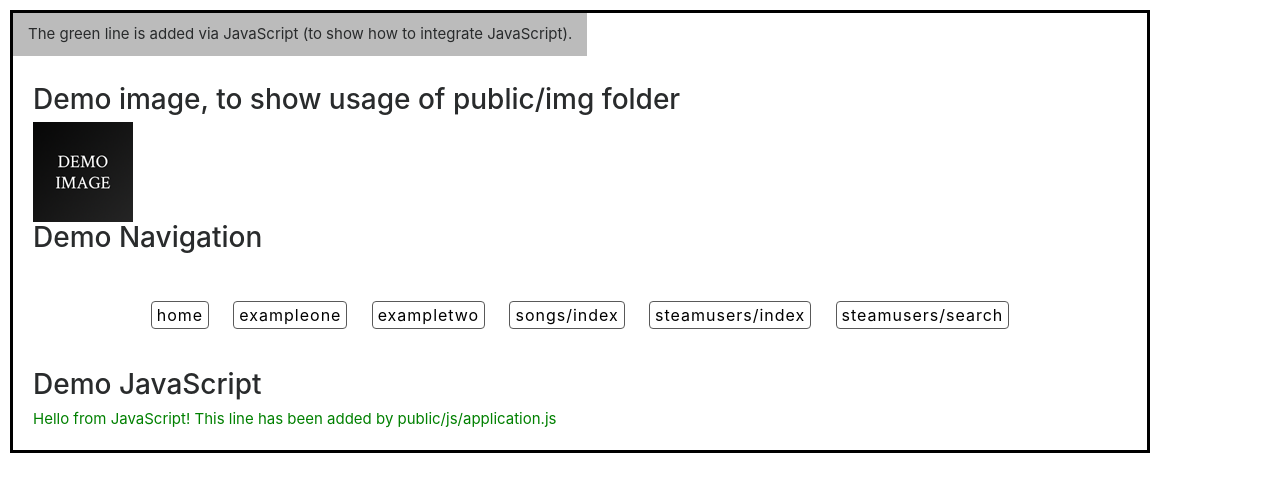
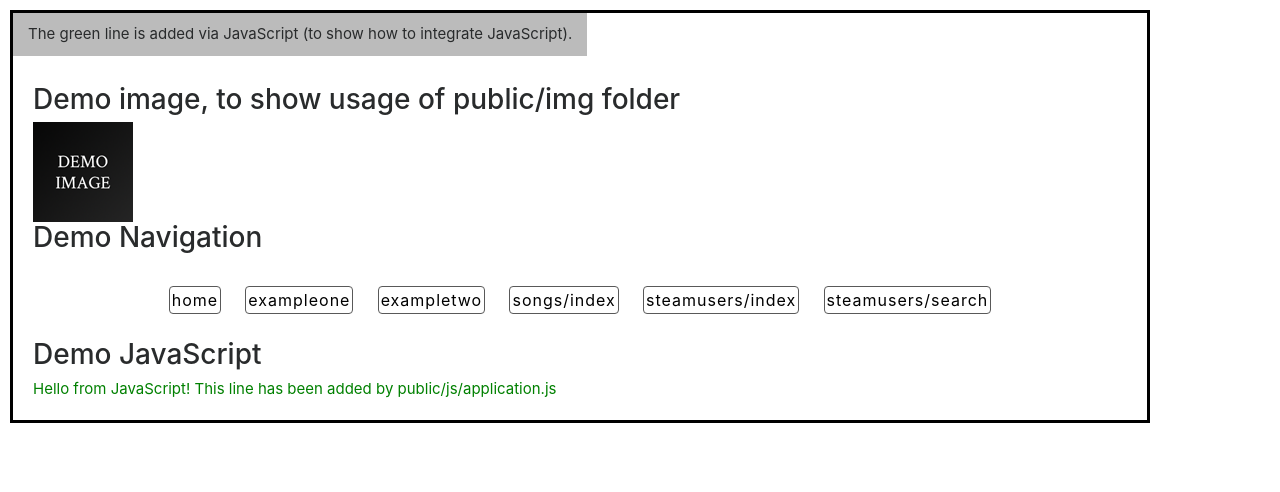
Before and after one commit to Suzin77/Steam-app, a PHP site: page /MVC/application/views/_templates/header.php in a window 1280 px wide. Shown: the top 492 px of the page. Run offline with PHP 8.4, Linux system fonts and the light colour scheme; some libraries are stand-ins or nearby versions.

Commit message:
little css
little css

```diff
--- a/public/css/style.css
+++ b/public/css/style.css
@@ -62,7 +62,7 @@ a: hover {
   width:100%;
     list-style: none;
     margin: 0 auto;
-    padding: 30px 0;
+    padding: 15px 0;
     text-align: center;
 
 }
@@ -71,7 +71,7 @@ a: hover {
   display:inline-block;
   border: 1px solid #595959;
   color: black;
-  padding: 3px 5px;
+  padding: 3px 2px;
   letter-spacing:1px;
   font-weight:400;
   margin:10px;
```
